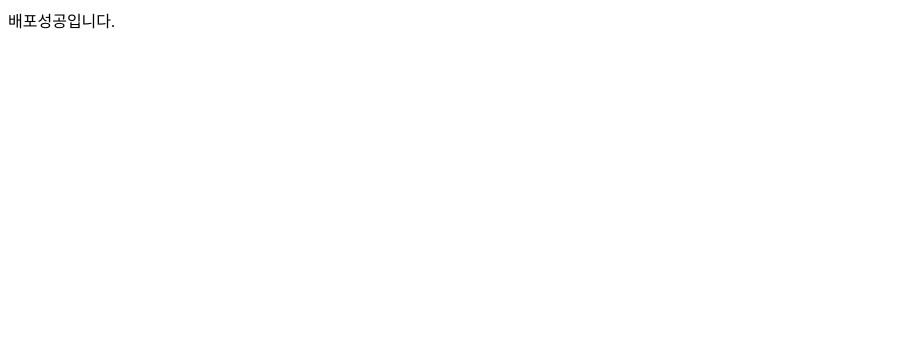
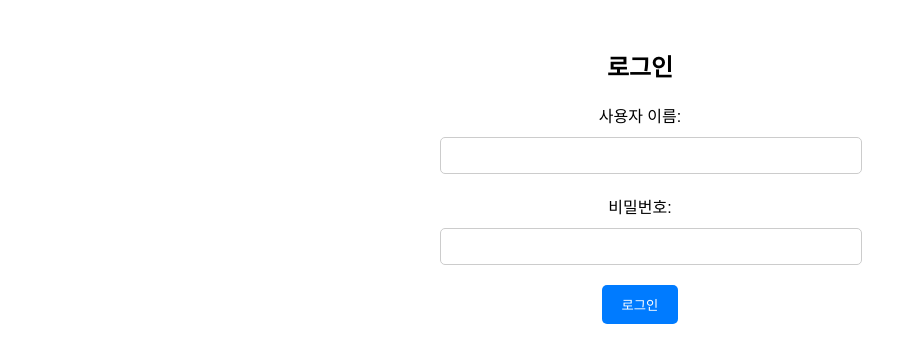
Before and after one commit to Cjmin-korean/gmauto, a website: page views/main/index.html in a window 1280 px wide. Shown: the whole page, without its empty margins (0-916 px from the left). Drawn offline with Linux system fonts and the light colour scheme.

Commit message:
[add] set

```diff
--- a/views/main/index.html
+++ b/views/main/index.html
@@ -1,11 +1,66 @@
 <!DOCTYPE html>
-<html lang="en">
+<html>
 <head>
-    <meta charset="UTF-8">
     <meta name="viewport" content="width=device-width, initial-scale=1.0">
-    <title>Document</title>
+    <style>
+        body {
+            font-family: Arial, Helvetica, sans-serif;
+        }
+
+        .container {
+            max-width: 400px;
+            margin: 0 auto;
+            padding: 20px;
+        }
+
+        h2 {
+            text-align: center;
+        }
+
+        form {
+            text-align: center;
+        }
+
+        label {
+            display: block;
+            margin-bottom: 10px;
+        }
+
+        input[type="text"],
+        input[type="password"] {
+            width: 100%;
+            padding: 10px;
+            margin-bottom: 20px;
+            border: 1px solid #ccc;
+            border-radius: 5px;
+        }
+
+        input[type="submit"] {
+            background-color: #007bff;
+            color: #fff;
+            padding: 10px 20px;
+            border: none;
+            border-radius: 5px;
+            cursor: pointer;
+        }
+
+        input[type="submit"]:hover {
+            background-color: #0056b3;
+        }
+    </style>
 </head>
 <body>
-    <div>배포성공입니다.</div>
+    <div class="container">
+        <h2>로그인</h2>
+        <form action="login.php" method="POST">
+            <label for="username">사용자 이름:</label>
+            <input type="text" id="username" name="username" required>
+
+            <label for="password">비밀번호:</label>
+            <input type="password" id="password" name="password" required>
+
+            <input type="submit" value="로그인">
+        </form>
+    </div>
 </body>
 </html>
```
